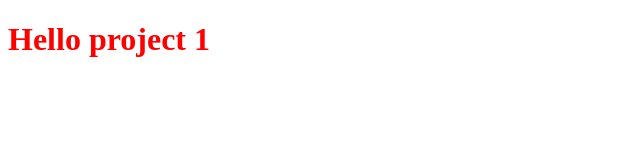
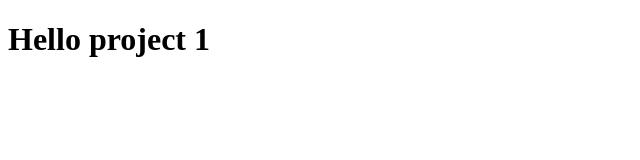
Before and after one commit to nvbtrung/nvbtrung.github.io, a plain HTML site: page Project1/index.html in a window 1280 px wide. Shown: the whole page, without its empty margins (0-640 px from the left). Drawn offline with nearby package versions, Linux system fonts and the light colour scheme; files that its build step writes are made by us from their sources.

Commit message:
Update index.html

```diff
--- a/Project1/index.html
+++ b/Project1/index.html
@@ -1,7 +1,6 @@
 <!DOCTYPE html>
 <html>
    <head>
-      <link href="index.css" rel="stylesheet">
    </head>
    <body>
       <div id="main">
```
